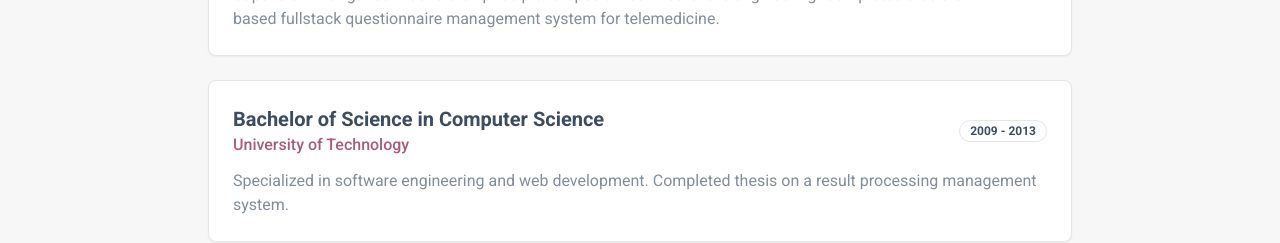
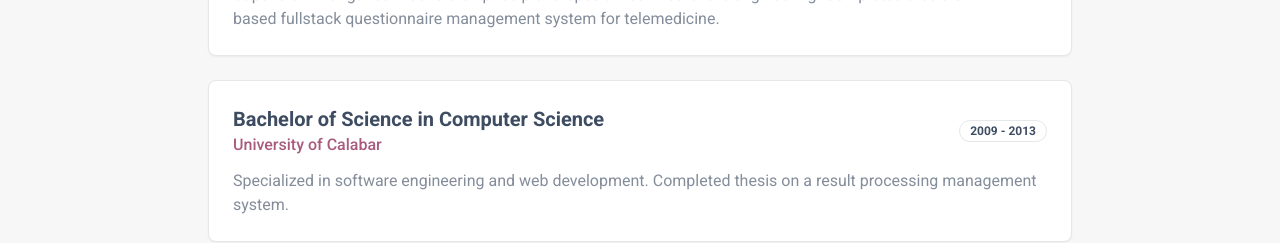
Before and after one commit to henrisco82/react-portfolio, a React (Vite) app: page /react-portfolio/resume in a window 1280 px wide. Shown: the part 2200-2443 px from the top of the page. Built offline with nearby package versions, Linux system fonts and the light colour scheme; no server answers.

Commit message:
corrected image name

```diff
--- a/src/data/projects.ts
+++ b/src/data/projects.ts
@@ -4,7 +4,7 @@ import GitHubFinderImg from "../assets/GitHubFinder.png";
 import ClientPanelImg from "../assets/ClientPanel.png";
 import GameHubImg from "../assets/GameHub.png";
 import ProStoreImg from "../assets/ProStore.png";
-import ProshopImg from "../assets/Proshop.png";
+import ProshopImg from "../assets/ProShop.png";
 import SupportPortalImg from "../assets/SupportPortal.png";
 
 export interface Project {
--- a/src/pages/Resume.tsx
+++ b/src/pages/Resume.tsx
@@ -57,7 +57,7 @@ const Resume = () => {
         },
         {
             degree: "Bachelor of Science in Computer Science",
-            school: "University of Technology",
+            school: "University of Calabar",
             period: "2009 - 2013",
             description: "Specialized in software engineering and web development. Completed thesis on a result processing management system."
         }
```
